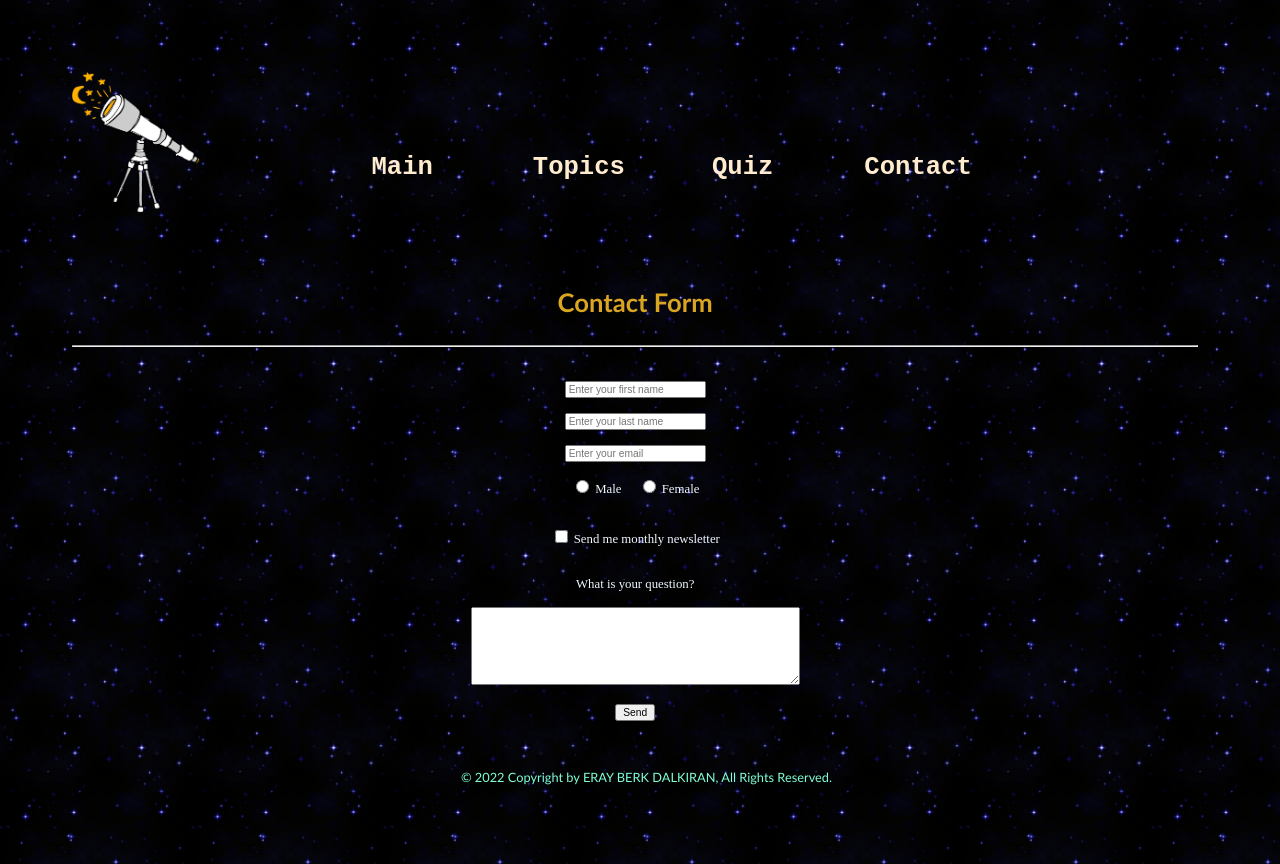
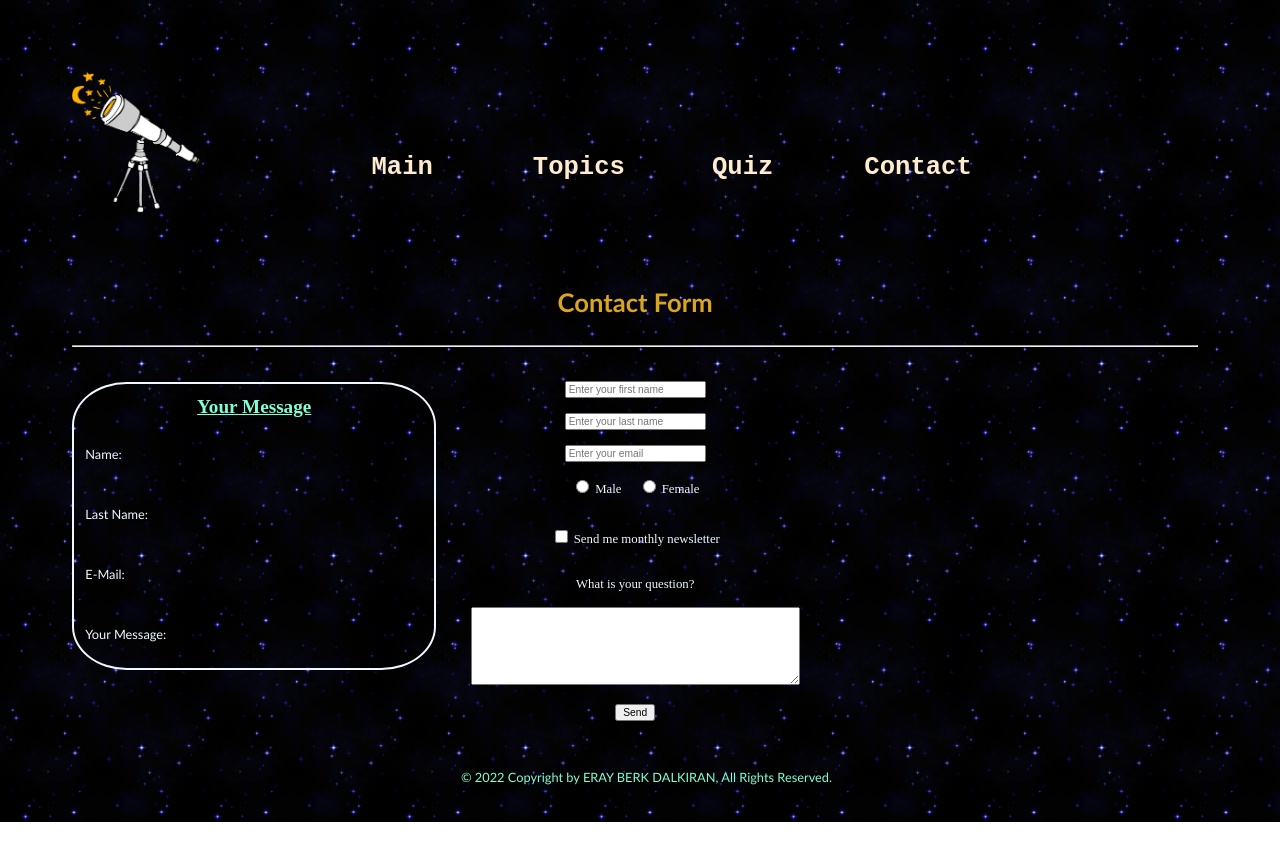
Before and after one commit to ErayBD/space-blog, a plain HTML site: page contact.html in a window 1280 px wide. After the commit the page ends 822 px from the top, so only its background shows below. Drawn offline with nearby package versions, Linux system fonts and the light colour scheme.

Commit message:
Add files via upload

```diff
--- a/contact.html
+++ b/contact.html
@@ -31,20 +31,35 @@
     <!--CONTACT-->
     <div class="content_first">
 
-        <div class="contact" style="text-align: center; font-size: 1vw;">
+        <div class="contact" ng-app="mimic" ng-controller="controller" style="text-align: center; font-size: 1vw;">
+
+            <div id="sideMessage" style="text-align: center; font-size: 1vw;">
+                <h2 style="padding: 0; margin: 0; color: aquamarine;"><u>Your Message</u></h2>
+                <br>
+
+                <p>Name: {{first_Name}}</p><br>
+                <p>Last Name: {{last_Name}}</p><br>
+                <p>E-Mail: {{e_mail}}</p><br>
+                <p>Your Message: {{m_essage}}</p>
+
+
+            </div>
+
             <h1 style="padding: 0px; margin: 0px; margin-top: 2%; color: goldenrod; padding-bottom: 2%; font-family: 'Trebuchet MS', 'Lucida Sans Unicode', 'Lucida Grande', 'Lucida Sans', Arial, sans-serif;">Contact Form</h1><hr>
             <form style="margin-top: 3%; color: aliceblue;" onsubmit="return false">
-                <input style="font-size: 0.8vw;" type="text" placeholder="Enter your first name" id="firstName"><br><br>
-                <input style="font-size: 0.8vw;" type="text" placeholder="Enter your last name" id="lastName"><br><br>
-                <input style="font-size: 0.8vw;" type="email" placeholder="Enter your email" id="email"><br><br>
+                <input style="font-size: 0.8vw;" type="text" placeholder="Enter your first name" id="firstName" ng-model="first_Name"><br><br>
+                <input style="font-size: 0.8vw;" type="text" placeholder="Enter your last name" id="lastName" ng-model="last_Name"><br><br>
+                <input style="font-size: 0.8vw;" type="text" placeholder="Enter your email" id="email" ng-model="e_mail"><br><br>
                 <input type="radio" id="male" name="gender"> Male
                 &nbsp;&nbsp;&nbsp;
                 <input type="radio" id="female" name="gender"> Female<br><br><br>
-                <input type="checkbox" id="newsletter" onclick="checkboxFunction()">&nbsp;Send me monthly newsletter<br><br><br>
+                <input type="checkbox" id="newsletter" ng-model="news_letter" onclick="checkboxFunction()">&nbsp;Send me monthly newsletter<br><br><br>
                 <span>What is your question?</span><br><br>
-                <textarea style="font-size: 0.8vw;" id="question" rows="6" cols="50"></textarea><br><br>
+                <textarea type="text" ng-model="m_essage" style="font-size: 0.8vw;" id="question" rows="6" cols="50"></textarea><br><br>
                 <button style="font-size: 0.8vw;" onclick="sendContact()">Send</button>
             </form>
+
+
 
         </div>
 
@@ -65,5 +80,13 @@
     <script src="https://ajax.googleapis.com/ajax/libs/angularjs/1.6.9/angular.min.js"></script>
     <script src="https://ajax.googleapis.com/ajax/libs/jquery/3.6.0/jquery.min.js"></script>
     <script src="scripts.js"></script>
+
+    <script>
+        var app = angular.module('mimic', []);
+        app.controller('controller', function() {
+
+        });
+    </script>
+
 </body>
 </html>
--- a/style.css
+++ b/style.css
@@ -33,7 +33,7 @@ body {background-image: url("images/background.jpg"); background-size: 15%; max-
 .content_first {
     /* background-color: green; */
     /* border: 2px solid aliceblue; */
-    width: 88%; height: 600px;
+    width: 88%; height: autox;
     position: absolute;
     margin-left: 5%; margin-top: 20%;
 
@@ -72,8 +72,9 @@ p {
 .footer {
     /* background-color: green; */
     /* border: 2px solid aliceblue; */
-    width: 50%; height: 10%;
+    width: 50%; height: auto;
     padding-top: 3%;
+    padding-bottom: 2%;
 }
 
 .content_topics {
@@ -189,3 +190,14 @@ p {
     background-color: #008CBA;
     color: white;
 }
+
+#sideMessage {
+    position: absolute;
+    /* background-color: green  ; */
+    border: 2px solid aliceblue;
+    width: 30%; height: auto;
+    margin-left: 0; margin-top: 8.5%;
+    /* display: none; */
+    padding: 1%;
+    border-radius: 15%;
+}
```
